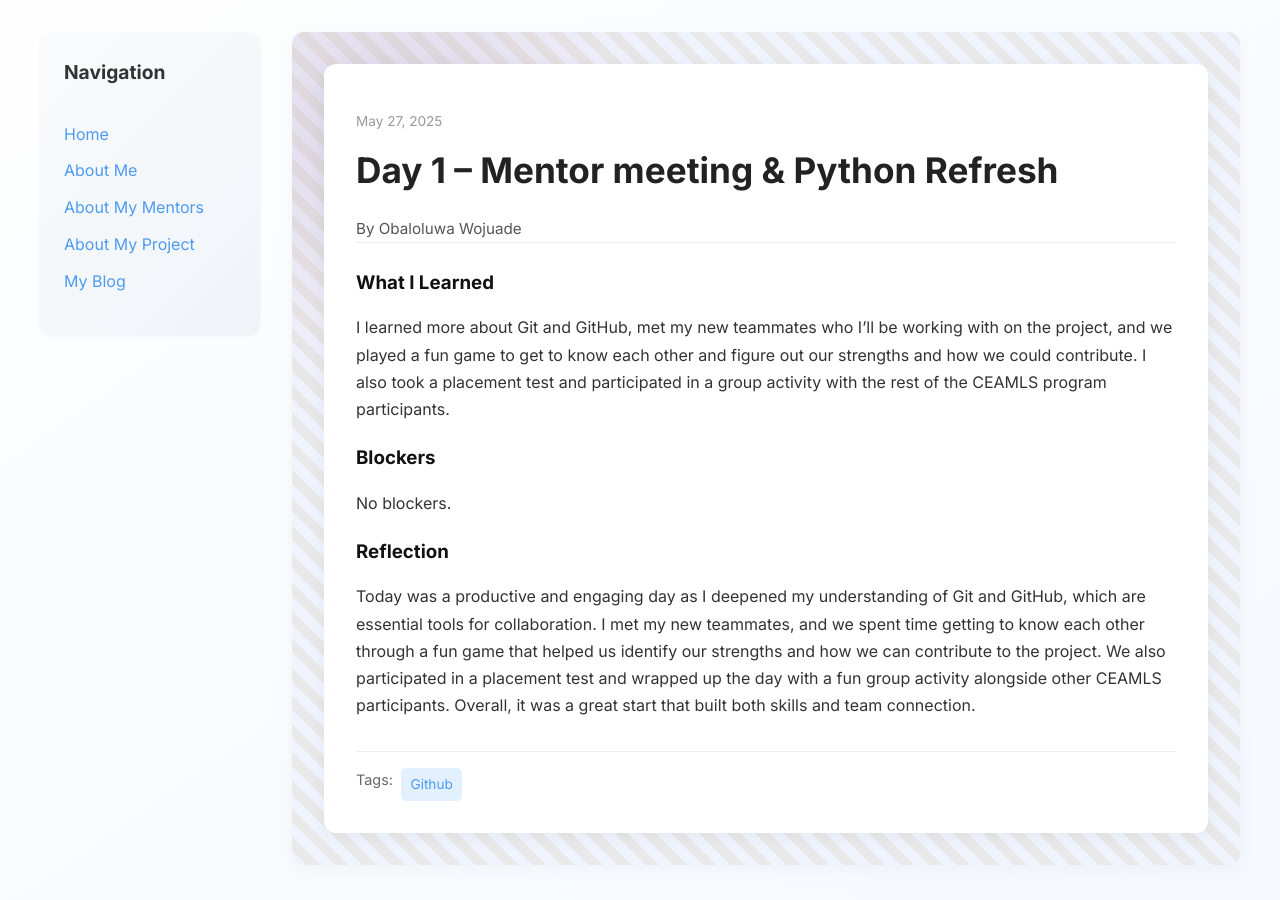
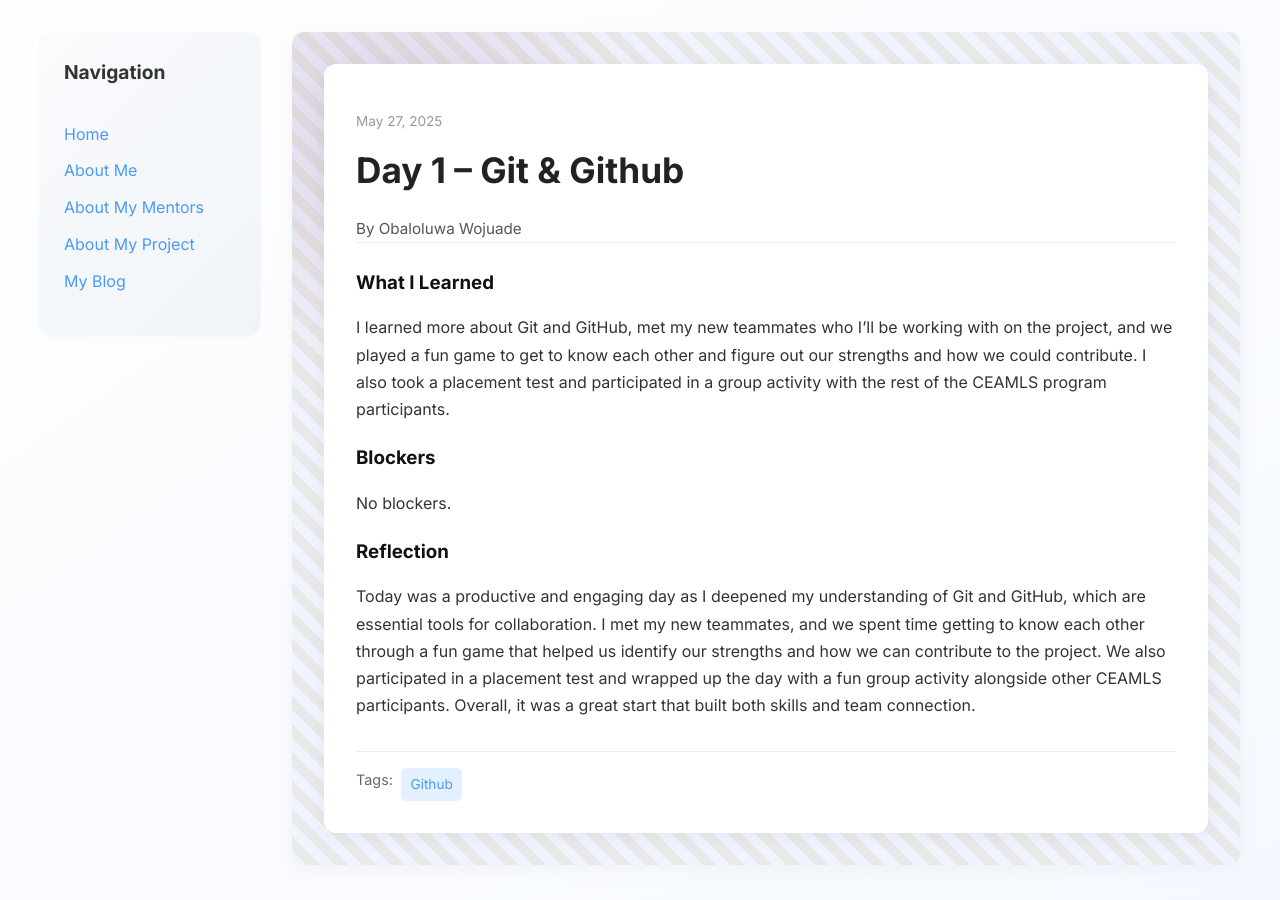
Before and after one commit to obwoj1/obwoj1.github.io, a Jekyll site: the page built from _posts/2025-05-27-day-1.md, in a window 1280 px wide. Built offline with Jekyll 4.4.1, drawn with Linux system fonts in a browser that asks for light colours.

Commit message:
Update 2025-05-27-day-1.md

```diff
--- a/_posts/2025-05-27-day-1.md
+++ b/_posts/2025-05-27-day-1.md
@@ -1,6 +1,6 @@
 ---
 layout: post
-title: "Day 1 –  Mentor meeting & Python Refresh"
+title: "Day 1 –  Git & Github"
 date: 2025-05-27
 author: Obaloluwa Wojuade
 permalink: /day1.html
```
